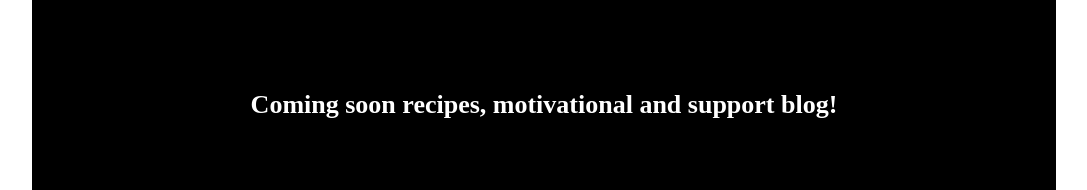
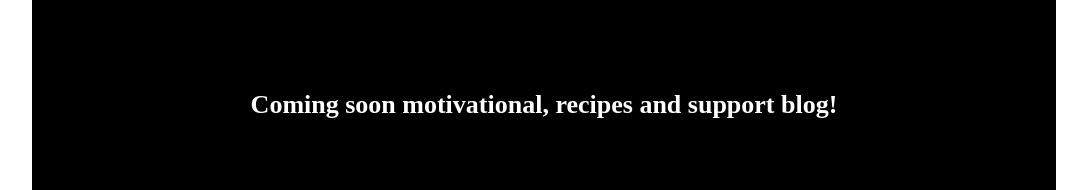
Before and after one commit to gpteran58/PTFitness, a plain HTML site: page comingSoon.html in a window 1280 px wide. Shown: the part 175-365 px from the top of the page, without its empty margins (96-1183 px from the left). Drawn offline with Linux system fonts and the light colour scheme; a web font is replaced by a local one.

Commit message:
Add files via upload

```diff
--- a/comingSoon.html
+++ b/comingSoon.html
@@ -46,7 +46,7 @@
 
 
         <div class="comingSoon">
-           <h2>Coming soon recipes, motivational and support blog!</h2>
+           <h2>Coming soon motivational, recipes and support blog!</h2>
         </div>
 
 
```
